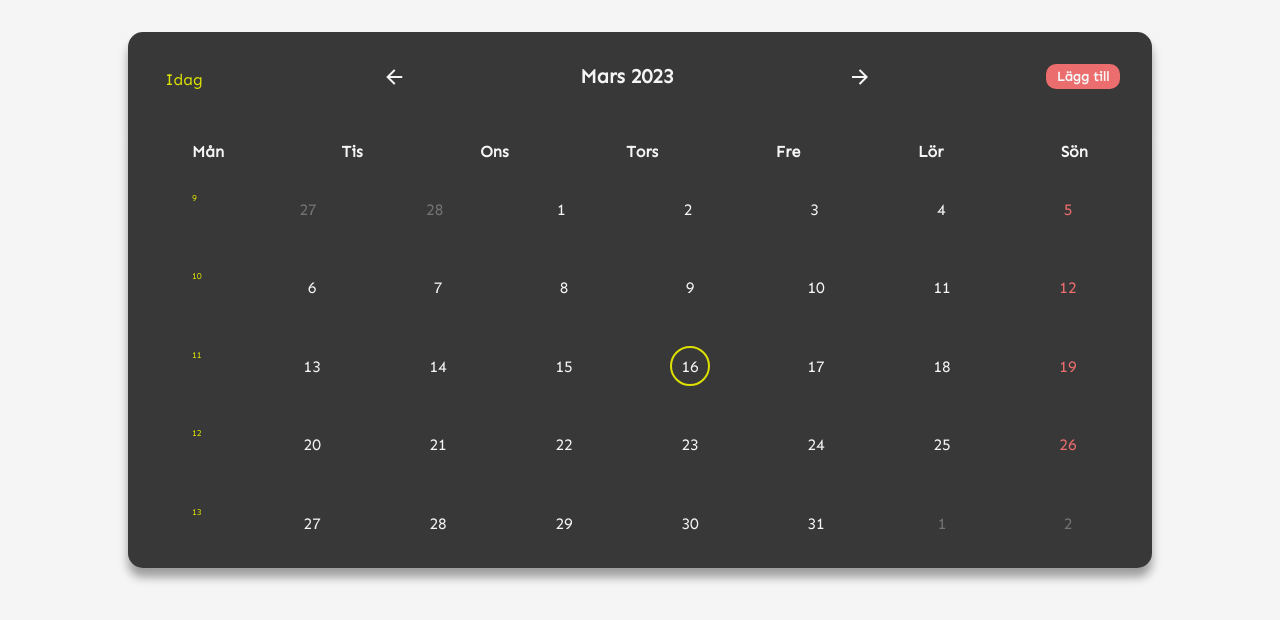
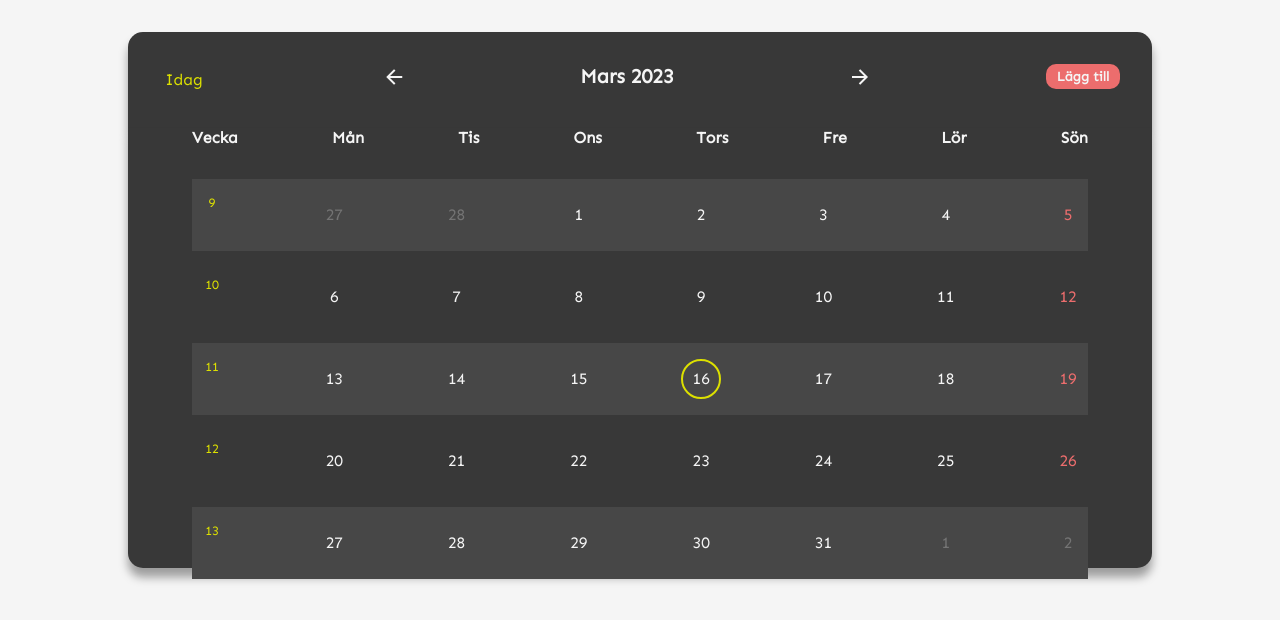
Before and after one commit to MalinJ123/calendar-app, a plain HTML site: page Index.html in a window 1280 px wide. Drawn offline with nearby package versions, Linux system fonts and the light colour scheme.

Commit message:
resolve changing month

```diff
--- a/script.js
+++ b/script.js
@@ -7,10 +7,12 @@ const eventSection = document.getElementById('events')
 const headerButtonLeft = document.createElement('button')
 headerButtonLeft.setAttribute('class', 'header_button_left')
 headerButtonLeft.innerHTML = '<i class="ri-arrow-left-line"></i>'
+headerButtonLeft.ariaLabel = 'Tillbaka till tidgare månad'
 
 const headerButtonRight = document.createElement('button')
 headerButtonRight.setAttribute('class', 'header_button_right')
 headerButtonRight.innerHTML = '<i class="ri-arrow-right-line"></i>'
+headerButtonLeft.ariaLabel = 'Till nästa månad'
 
 const headerH1 = document.createElement('h1')
 headerH1.setAttribute('class', 'header__h1')
@@ -34,6 +36,8 @@ toTodaysDate.innerText = "Idag";
 header.append(toTodaysDate)
 
 toTodaysDate.addEventListener('click', () => {
+	currentMonth = new Date().getMonth() + 1;
+	currentYear = new Date().getFullYear();;
     // Remove all child nodes of the calendar section
     while (calendarSection.firstChild) {
         calendarSection.removeChild(calendarSection.firstChild);
@@ -230,7 +234,7 @@ const months = [
 ]
 
 const days = [
-	"Mån", "Tis", "Ons", "Tors", "Fre", "Lör", "Sön"
+	"Vecka", "Mån", "Tis", "Ons", "Tors", "Fre", "Lör", "Sön"
 ]
 
 function generateCalendar(month, year) {
@@ -280,6 +284,10 @@ function generateCalendar(month, year) {
 
 		let week = document.createElement('div')
 		week.classList.add('week')
+
+		if (i === 0 || i === 2 || i === 4) {
+			week.style.backgroundColor = "#474747"
+		}
 
 		week.append(weekNumElem)
 		// en loop som körs 7 ggr och skapar dagarna
--- a/style.css
+++ b/style.css
@@ -33,6 +33,7 @@ body {
 .main__calendar {
     width: 100vw;
     height: 55vh;
+    padding-bottom: 5em;
     border-radius: 0 0px 15px 15px;
     display: flex;
     justify-content: center;
@@ -129,6 +130,7 @@ flex-shrink: 2;
     margin-bottom: 10px;
     margin-left:5vw;
     margin-right: 5vw;
+    height:4.5em;
 }
 
 .week__days {
@@ -139,6 +141,7 @@ flex-shrink: 2;
     color: var(--offwhite);
     margin-left:5vw;
     margin-right: 5vw;
+    padding-bottom: 2em;
 }
 
 .day {
@@ -176,16 +179,11 @@ flex-shrink: 2;
 
 .week-num{
     color: var(--eventyellow);
-    font-size: 9px;
-    padding-right: 0.5em;
-    margin-bottom: 23px;
-
+    width: 40px;
+    height: 40px;
+   font-size: 0.8em;
 }
 
-.day:first-child{
-    display:flex;
-    flex-direction: row-reverse;
-}
 
 /* Händelser */
 .main__event-container {
```
